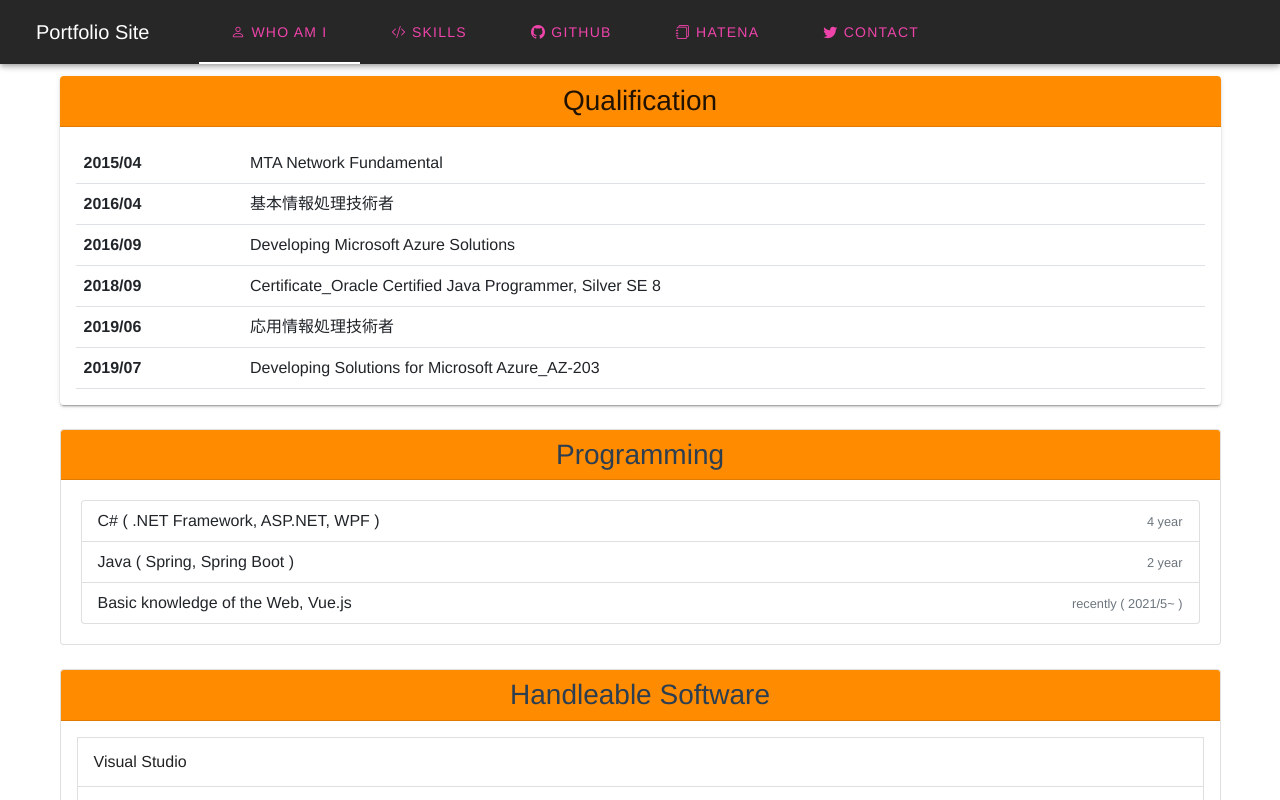
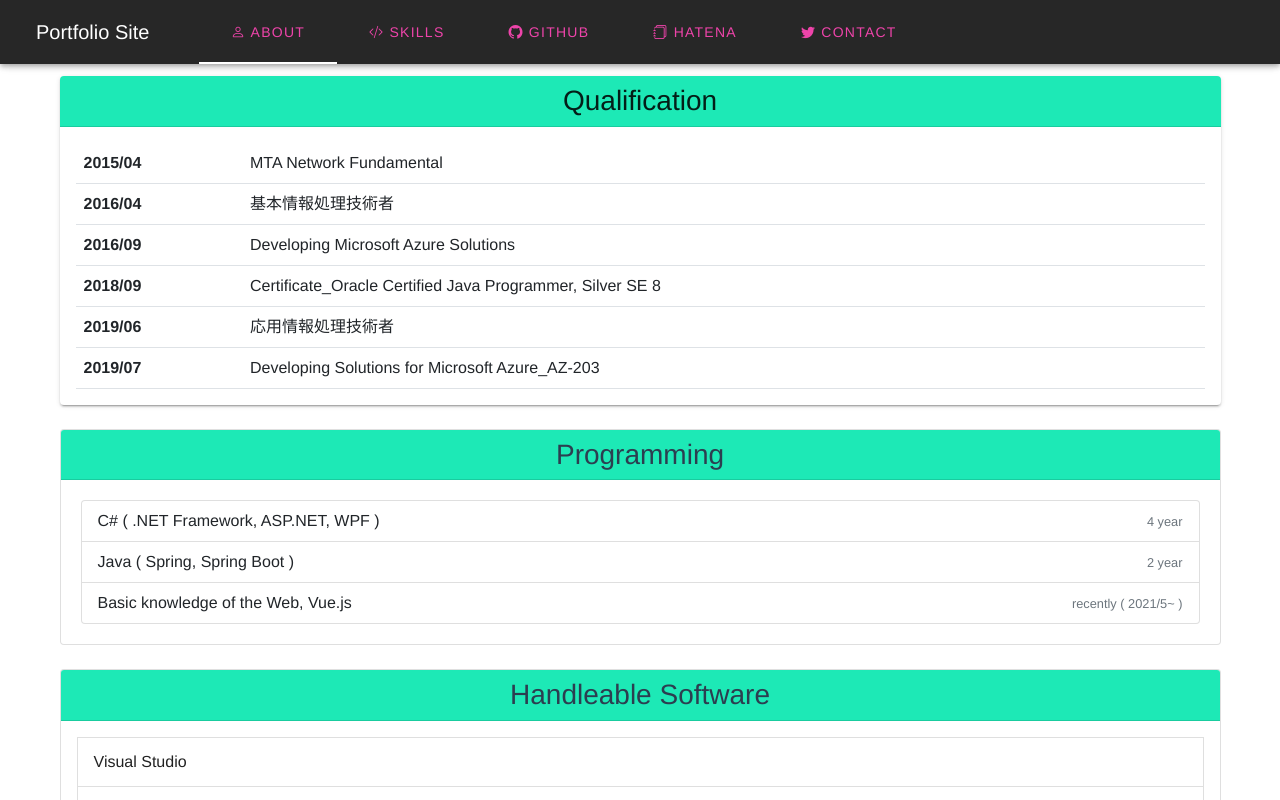
Before and after one commit to ShinyaYaginuma/SelfIntroduction, a Vue app: page /skills in a window 1280 px wide. Shown: the top 800 px of the page. Built offline with nearby package versions, Linux system fonts and the light colour scheme; a small style sheet from the web is missing.

Commit message:
Update Layout
Update Skills.vue's Layout

```diff
--- a/src/components/AppHeader.vue
+++ b/src/components/AppHeader.vue
@@ -6,7 +6,7 @@
       <v-tabs>
         <v-tab>
           <router-link class="nav-link" to="/"
-            ><i class="bi bi-person"></i> Who am I</router-link
+            ><i class="bi bi-person"></i> About</router-link
           >
         </v-tab>
         <v-tab>
@@ -49,7 +49,7 @@
         <v-list-item-group>
           <v-list-item>
             <router-link class="nav-link" to="/"
-              ><i class="bi bi-person"></i> Who am I</router-link
+              ><i class="bi bi-person"></i> About</router-link
             >
           </v-list-item>
           <v-list-item>
--- a/src/views/Skills.vue
+++ b/src/views/Skills.vue
@@ -125,6 +125,8 @@ export default {
   border-bottom-left-radius: 0.25rem;
 }
 h3 {
-  background: darkorange;
+  background: #1de9b6;
+  /* #FFFFFF */
+  /* #37474F */
 }
 </style>
```
